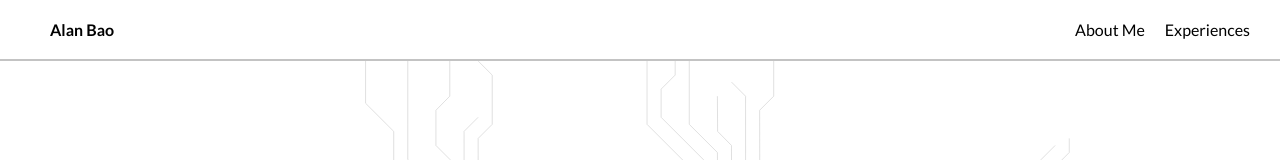
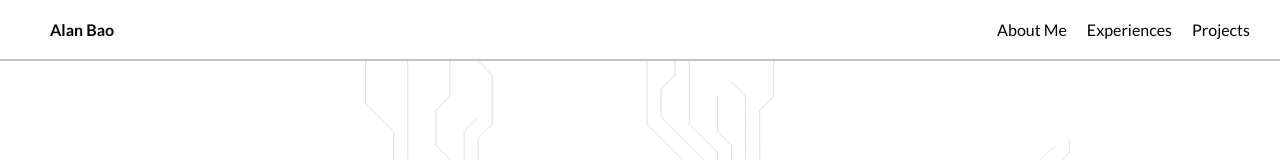
Before and after one commit to abao2121/portfolio, a React (Vite) app: page / in a window 1280 px wide. Shown: the top 160 px of the page. Built offline with nearby package versions, Linux system fonts and the light colour scheme; a web font is replaced by a local one.

Commit message:
added projects section to navbar

```diff
--- a/src/Navigation/Navbar.tsx
+++ b/src/Navigation/Navbar.tsx
@@ -8,14 +8,15 @@ interface NavItem {
 const navLinks: NavItem[] = [
   { label: "About Me", targetId: "aboutme" },
   { label: "Experiences", targetId: "experiences" },
+  { label: "Projects", targetId: "projects" },
 ];
 
 export const Navbar = () => {
   return (
     <nav className={styles.navContainer}>
-        <a className={styles.brand} href="home">
-          Alan Bao
-        </a>
+      <a className={styles.brand} href="home">
+        Alan Bao
+      </a>
 
       <ul className={styles.navListContainer}>
         {navLinks.map((link) => (
```
